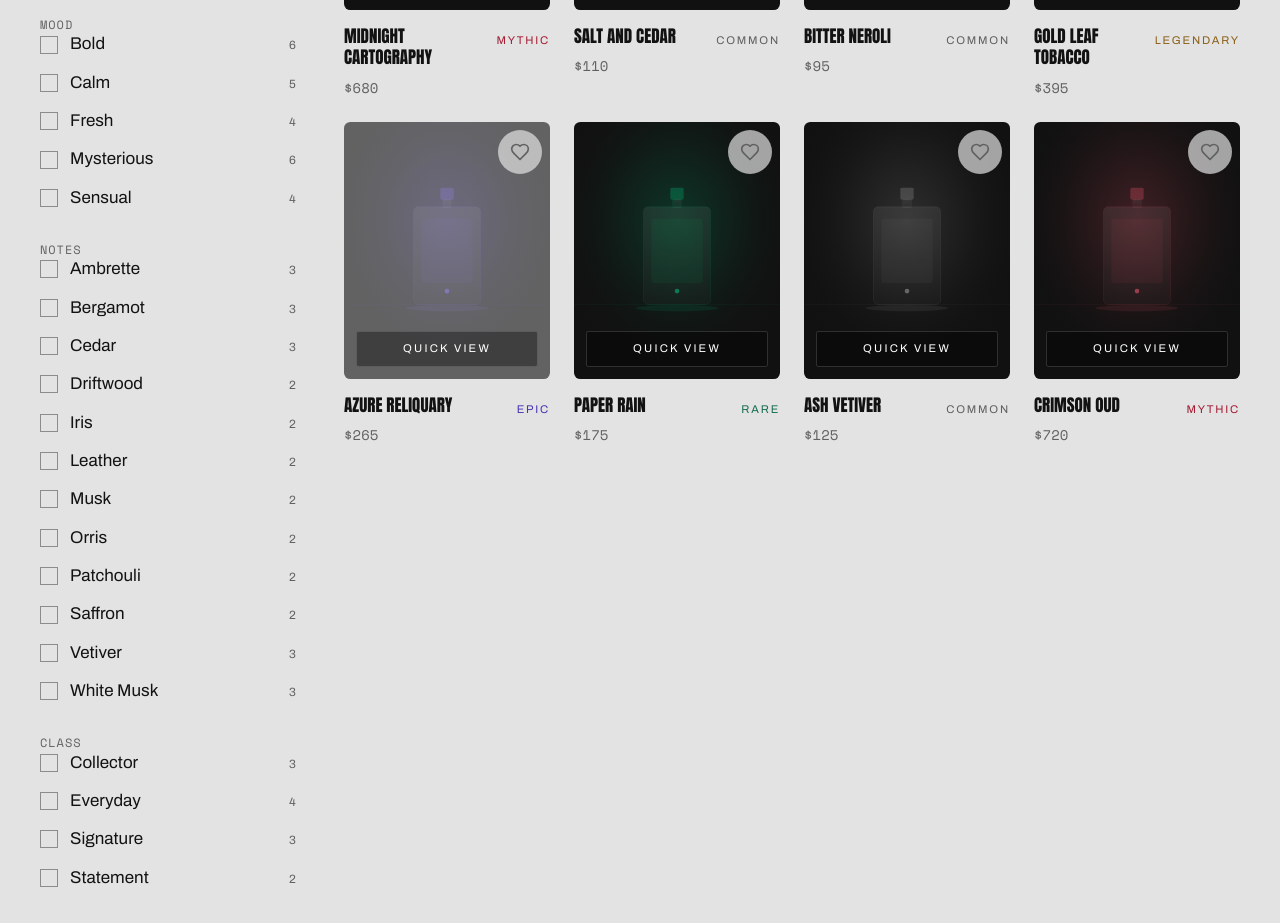
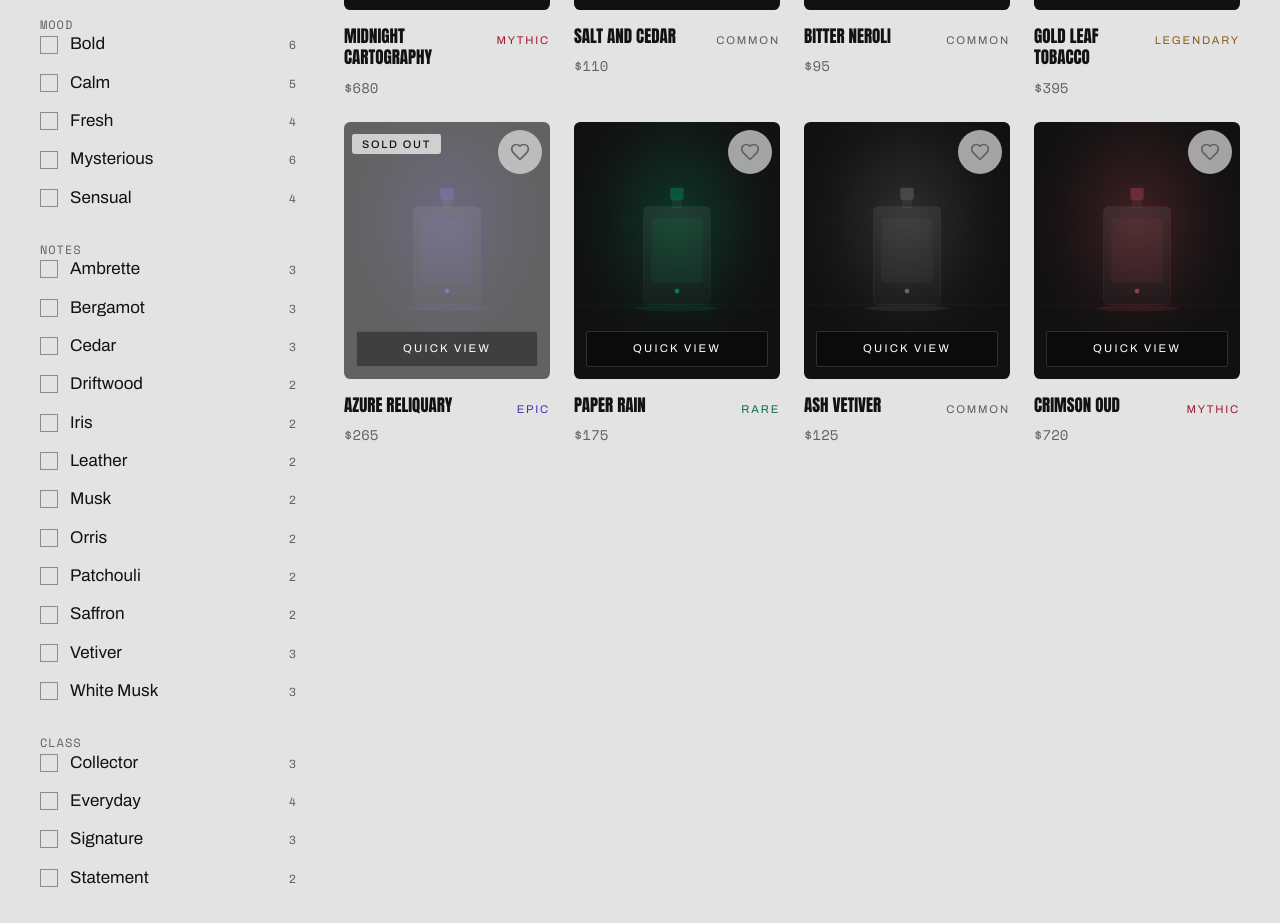
Before and after one commit to BVV-Org/Noir, a Next.js app: page /shop in a window 1280 px wide. Shown: the part 1194-2117 px from the top of the page. Built offline with nearby package versions, Linux system fonts and the light colour scheme; no server answers.

Commit message:
SoldOut Fix

```diff
--- a/components/commerce/product-card.tsx
+++ b/components/commerce/product-card.tsx
@@ -65,6 +65,16 @@ export function ProductCard({
           />
         )}
 
+        {/* Sold-out mark: same tracked sans as the tags, on a legible chip over
+            the dimmed image. Top-left, opposite the wishlist. */}
+        {!product.availableForSale && (
+          <div className="absolute left-2 top-2 z-10">
+            <span className="rounded-md bg-background/85 px-2.5 py-1 font-sans text-[0.68rem] font-medium uppercase tracking-[0.16em] text-foreground backdrop-blur-sm">
+              Sold out
+            </span>
+          </div>
+        )}
+
         {/* Wishlist: quiet by default, revealed on intent at pointer sizes;
             always visible on touch where there is no hover. */}
         <div
```
